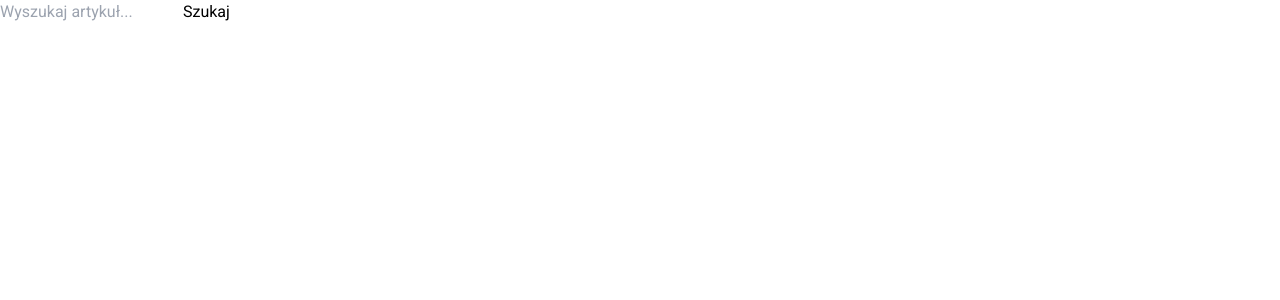
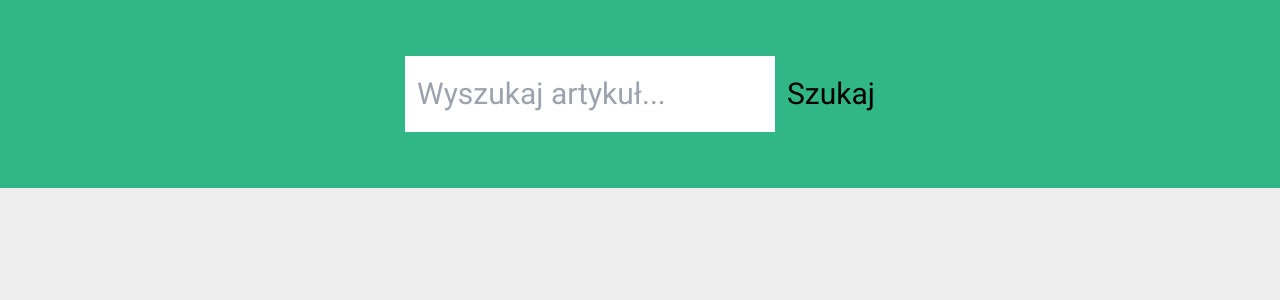
Before and after one commit to wtswistak/scraper, a React (Vite) app: page / in a window 1280 px wide. Shown: the top 300 px of the page. Built offline with nearby package versions, Linux system fonts and the light colour scheme.

Commit message:
edit routes

```diff
--- a/src/App.jsx
+++ b/src/App.jsx
@@ -9,6 +9,8 @@ function App() {
       <Routes>
         <Route element={<AppLayout />}>
           <Route index element={<HomePage />} />
+          <Route path="search/:searchQuery" element={<HomePage />} />
+          <Route path="*" element={<HomePage />} />
         </Route>
       </Routes>
     </BrowserRouter>
--- a/src/components/ui/Form.jsx
+++ b/src/components/ui/Form.jsx
@@ -9,14 +9,18 @@ function Form({ onSearch }) {
   };
 
   return (
-    <form onSubmit={handleSubmit}>
+    <form
+      onSubmit={handleSubmit}
+      className="flex justify-center py-14 bg-[#31b688]"
+    >
       <input
         type="text"
         placeholder="Wyszukaj artykuł..."
         value={searchQuery}
         onChange={(e) => setSearchQuery(e.target.value)}
+        className="text-3xl px-3 py-5 mr-3"
       />
-      <button type="submit" className="">
+      <button type="submit" className="text-3xl">
         Szukaj
       </button>
     </form>
--- a/src/index.css
+++ b/src/index.css
@@ -6,5 +6,8 @@
 @layer components {
   body {
     font-family: "Roboto", monospace;
+
+    margin: 0 auto;
+    background-color: #ededed;
   }
 }
--- a/src/pages/HomePage.jsx
+++ b/src/pages/HomePage.jsx
@@ -1,16 +1,27 @@
 import axios from "axios";
 import Form from "../components/ui/Form";
-import { useState } from "react";
+import { useEffect, useState } from "react";
+import { useNavigate, useParams } from "react-router-dom";
 
 function HomePage() {
   const [searchResults, setSearchResults] = useState([]);
+  const navigate = useNavigate();
+  const { searchQuery } = useParams();
 
-  const handleSearch = async (searchQuery) => {
+  useEffect(() => {
+    if (searchQuery) {
+      fetchData(searchQuery);
+    } else {
+      setSearchResults([]);
+    }
+  }, [searchQuery]);
+
+  const fetchData = async (query) => {
     try {
       const response = await axios.post(
         "http://localhost:7071/api/HttpTrigger",
         {
-          query: searchQuery,
+          query: query,
         }
       );
       const data = response.data;
@@ -20,12 +31,16 @@ function HomePage() {
     }
   };
 
+  const handleSearch = async (newSearchQuery) => {
+    navigate(`/search/${newSearchQuery}`);
+  };
+
   return (
     <div>
       <Form onSearch={handleSearch} />
-      <ul className="grid grid-cols-2">
+      <ul className="grid grid-cols-4 max-w-[1680px] mx-auto">
         {searchResults.map((article, index) => (
-          <li key={index} className="flex p-2">
+          <li key={index} className="flex flex-col p-2">
             <img src={article.img} alt={article.name} />
             <div>
               <h2 className="text-xl font-medium">{article.title}</h2>
```
